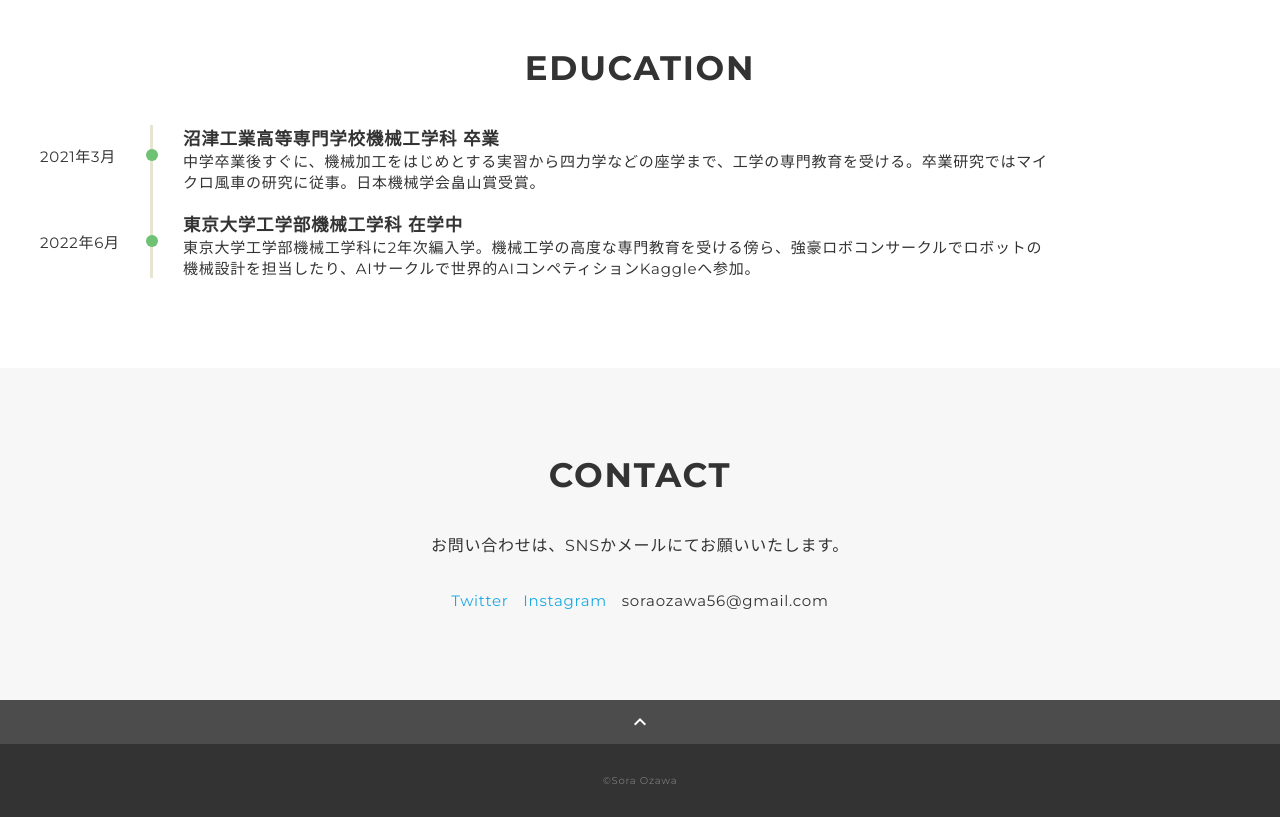
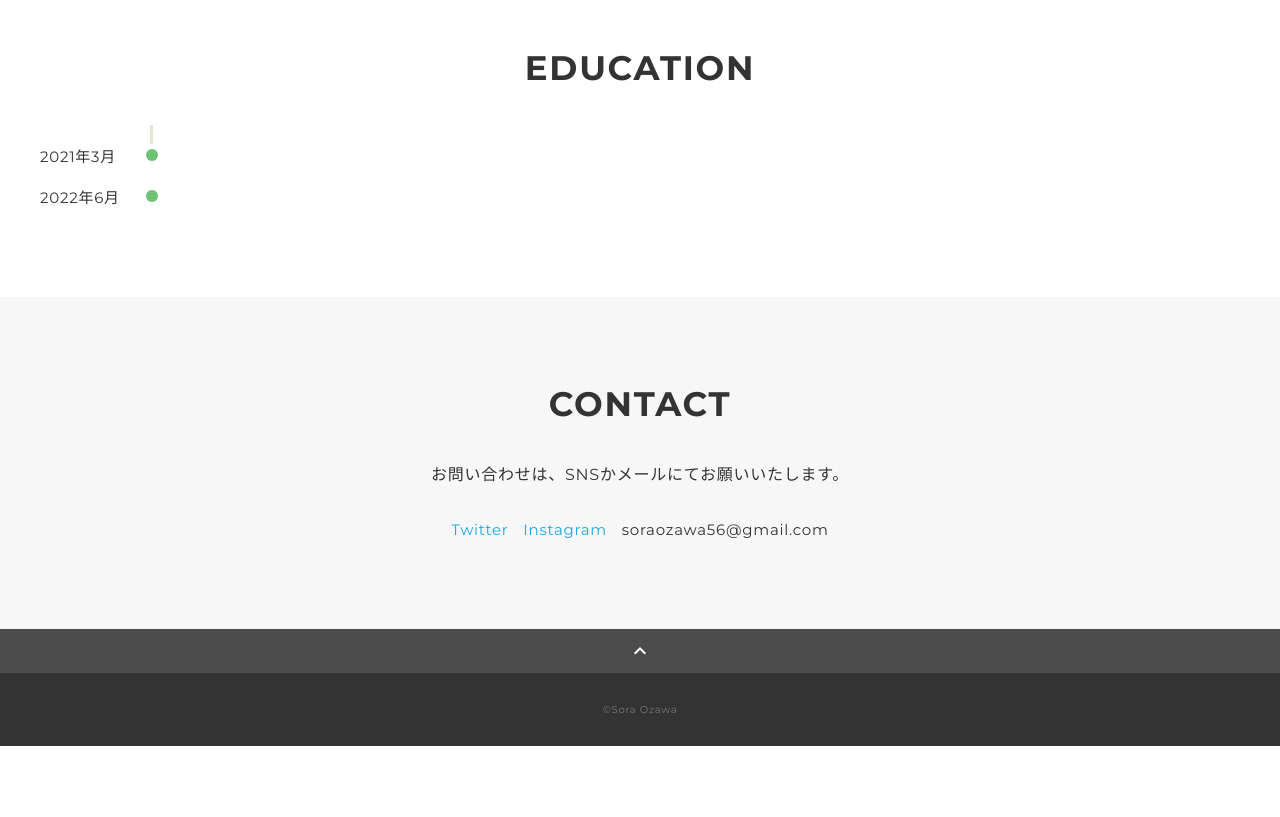
Before and after one commit to soraozawa/soraozawa.github.io, a plain HTML site: page index.html in a window 1280 px wide. Shown: the part 2340-3157 px from the top of the page. After the commit the page ends 3086 px from the top, so only its background shows below. Drawn offline with nearby package versions, Linux system fonts and the light colour scheme.

Commit message:
Update index.html

```diff
--- a/index.html
+++ b/index.html
@@ -167,16 +167,16 @@
             <li>
               <p class="timeline-date">2021年3月</p>
               <div class="timeline-content">
-                <h3>沼津工業高等専門学校機械工学科 卒業</h3>
-                <p>中学卒業後すぐに、機械加工をはじめとする実習から四力学などの座学まで、工学の専門教育を受ける。卒業研究ではマイクロ風車の研究に従事。日本機械学会畠山賞受賞。</p>
+<!--                 <h3>沼津工業高等専門学校機械工学科 卒業</h3>
+                <p>中学卒業後すぐに、機械加工をはじめとする実習から四力学などの座学まで、工学の専門教育を受ける。卒業研究ではマイクロ風車の研究に従事。日本機械学会畠山賞受賞。</p> -->
                 <br>
               </div>
             </li>
             <li>
               <p class="timeline-date">2022年6月</p>
               <div class="timeline-content">
-                <h3>東京大学工学部機械工学科 在学中</h3>
-                <p>東京大学工学部機械工学科に2年次編入学。機械工学の高度な専門教育を受ける傍ら、強豪ロボコンサークルでロボットの機械設計を担当したり、AIサークルで世界的AIコンペティションKaggleへ参加。
+<!--                 <h3>東京大学工学部機械工学科 在学中</h3>
+                <p>東京大学工学部機械工学科に2年次編入学。機械工学の高度な専門教育を受ける傍ら、強豪ロボコンサークルでロボットの機械設計を担当したり、AIサークルで世界的AIコンペティションKaggleへ参加。 -->
                 </p>
               </div>
             </li>
```
